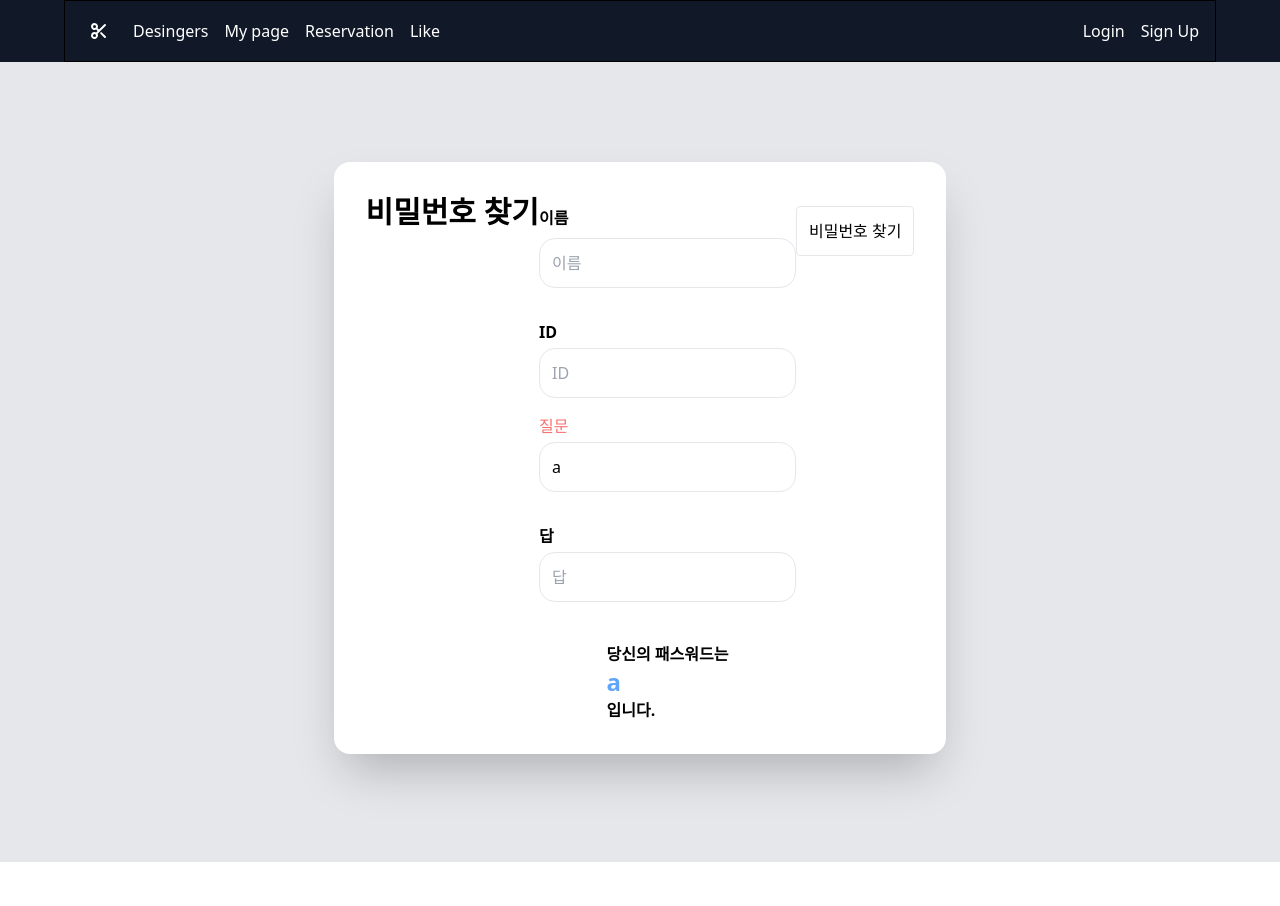
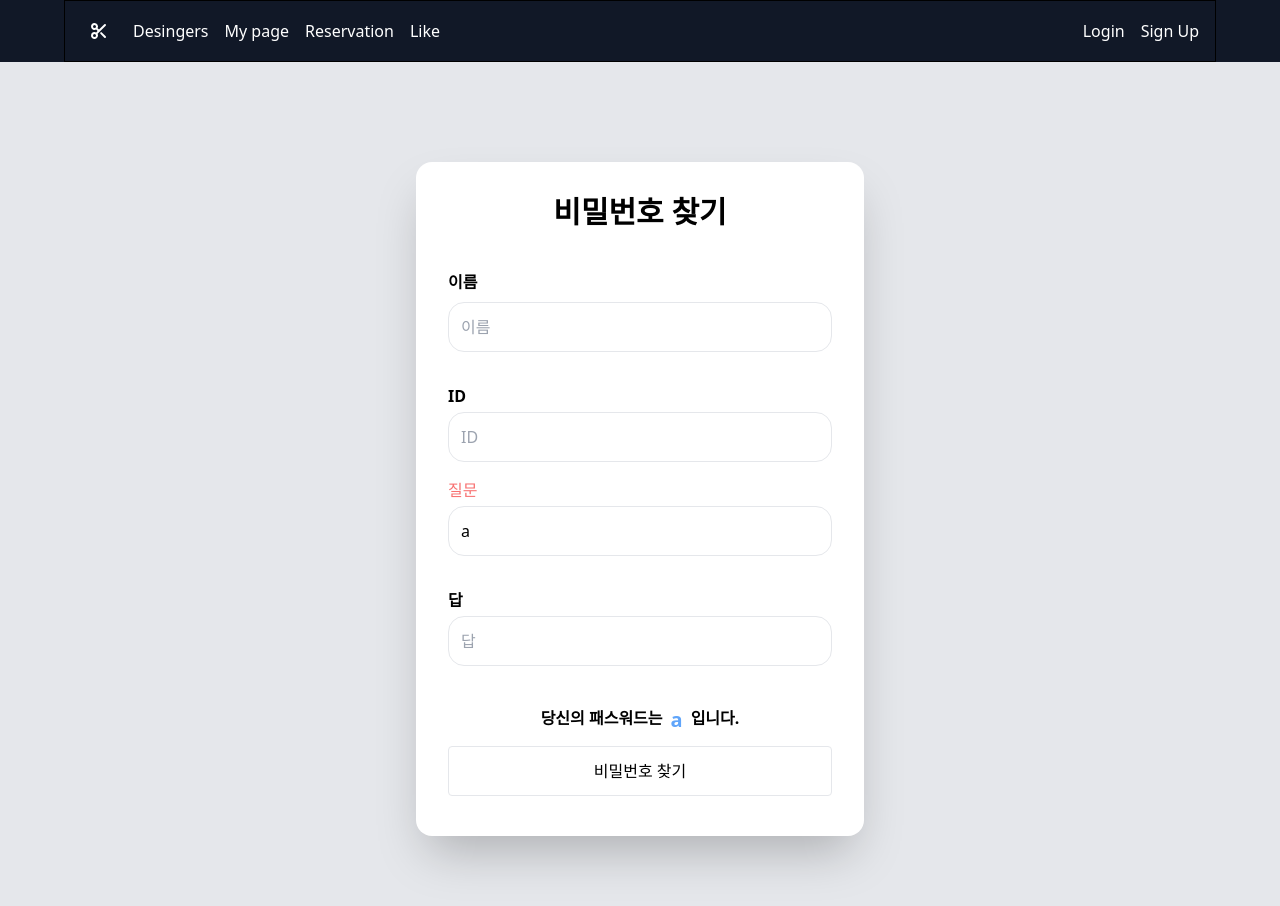
Before and after one commit to LateNightSeoul/Designers-React, a React (Create React App) app: page /findpw in a window 1280 px wide. Shown: the top 906 px of the page. Before the commit the page ends 862 px from the top, so only its background shows below. Built offline with nearby package versions, Linux system fonts and the light colour scheme.

Commit message:
feat Find ID FInd PW 완전 구현

```diff
--- a/src/js/Component/member/findPw.js
+++ b/src/js/Component/member/findPw.js
@@ -67,10 +67,10 @@ function FindPw() {
 
     return(
         <div className='bg-gray-200 flex flex-center justify-center min-h-screen '>
-            <div className='pt-20'>
-                <form onSubmit={handleSubmit} className='bg-white p-8 rounded-2xl shadow-2xl space-y-3 mt-5 mb-20 flex flex-grow-1'>
+            <div className='pt-20 max-w-md w-full mx-auto'>
+                <form onSubmit={handleSubmit} className='bg-white p-8 rounded-2xl shadow-2xl space-y-3 mt-5 mb-20'>
                     <div className='block font-bold text-3xl mb-10 text-center'>비밀번호 찾기</div>
-                        <div>
+                        <div className=''>
                             <label className='font-bold block mb-2'>이름</label>
                             <div>
                                 <input
@@ -78,11 +78,11 @@ function FindPw() {
                                 placeholder={'이름'}
                                 name='name'
                                 onChange={onChangeInfo}
-                                className='w-full border bodrer-gray-400 p-3 rounded-2xl mb-8
+                                className='max-w-md w-full mx-auto border bodrer-gray-400 p-3 rounded-2xl mb-8
                                 '/>
                             </div>
                             <label className='block mb-1 font-bold'>ID</label>
-                            <div className='flex mb-2'>
+                            <div className='mb-2'>
                                 <input
                                     type={Text}
                                     placeholder={'ID'}
@@ -109,8 +109,11 @@ function FindPw() {
                             }
 
                             {info.password &&
-                                <div className='flex justify-center min-w-full'>
-                                    <lable className='font-bold'>당신의 패스워드는 <div className='text-2xl text-blue-400 flex'>{info.password} </div>입니다.</lable>
+                                <div className='flex justify-center'>
+                                    <div className='flex font-bold'>당신의 패스워드는
+                                        <div className='flex px-2 text-xl text-blue-400'>{info.password}
+                                        </div>입니다.
+                                    </div>
                                 </div>
                             }
 
--- a/tailwind.config.js
+++ b/tailwind.config.js
@@ -3,6 +3,18 @@ module.exports = {
     darkMode: false, // or 'media' or 'class'
     theme: {
         extend: {},
+        screens: {
+            'sm': '640px',
+            // => @media (min-width: 640px) { ... }
+            'md': '768px',
+            // => @media (min-width: 768px) { ... }
+            'lg': '1024px',
+            // => @media (min-width: 1024px) { ... }
+            'xl': '1280px',
+            // => @media (min-width: 1280px) { ... }
+            '2xl': '1536px',
+            // => @media (min-width: 1536px) { ... }
+        },
     },
     variants: {
         extend: {},
```
